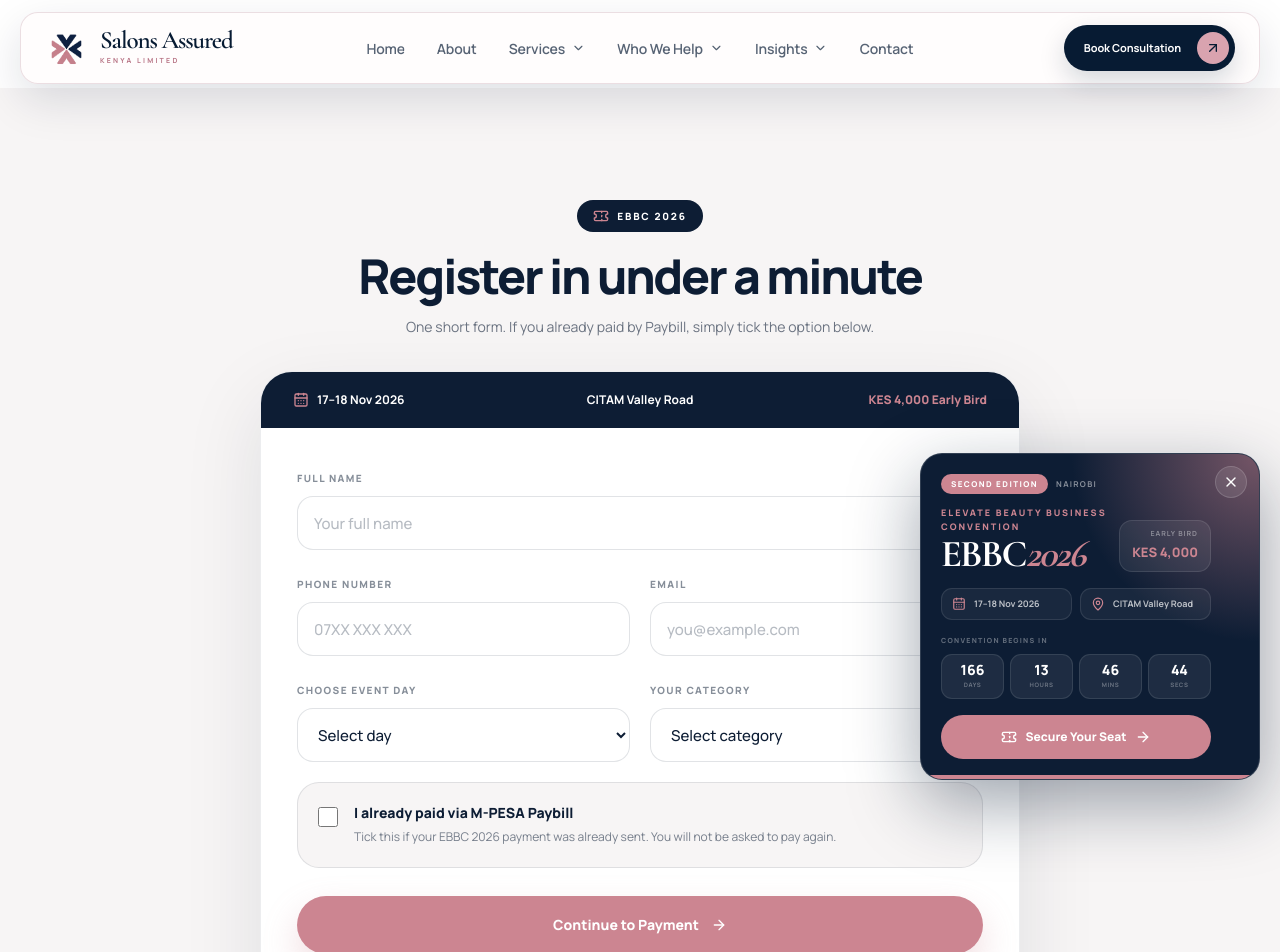
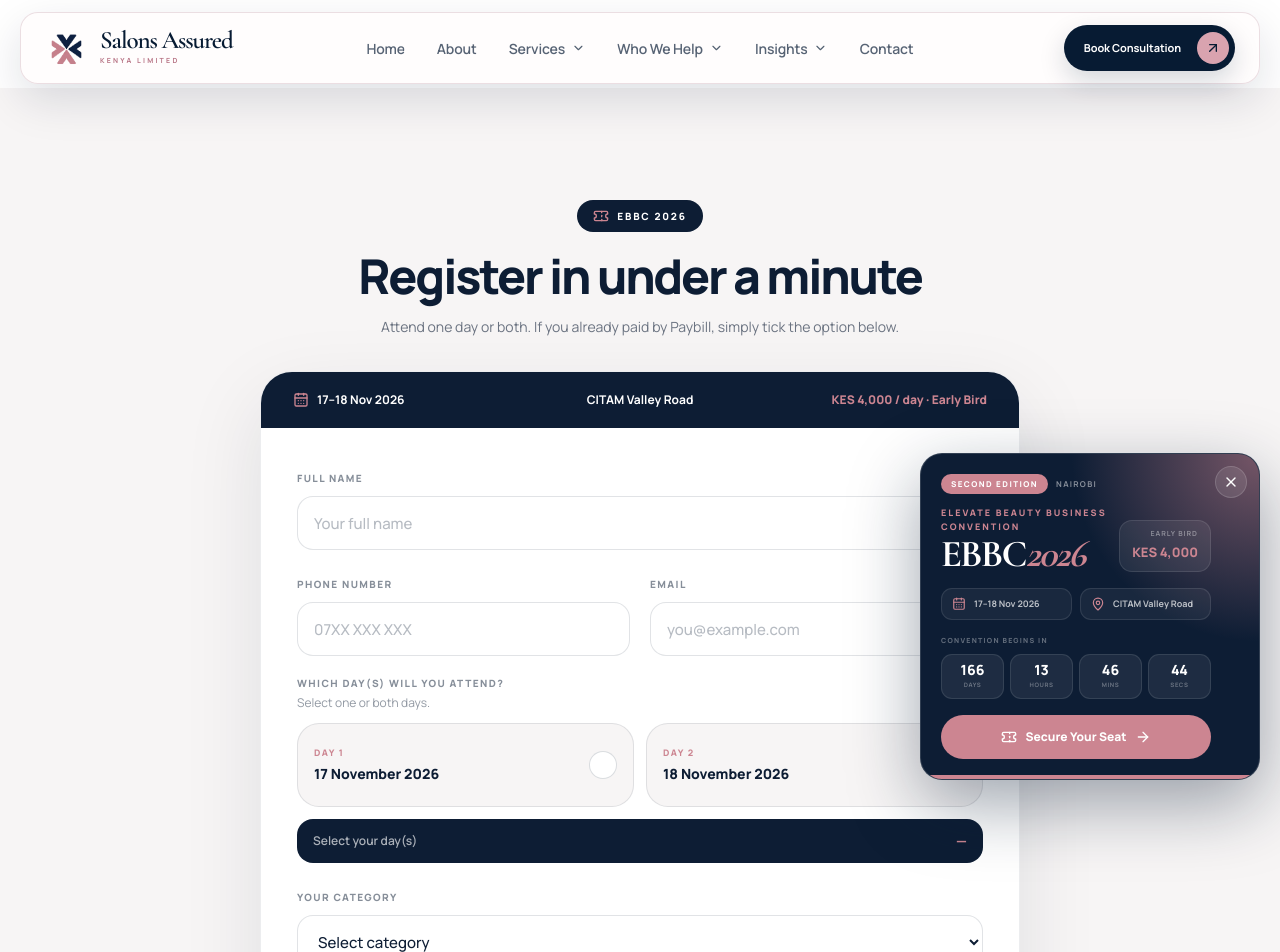
Before and after one commit to MarkMoses27/salons-assured-website, a Next.js app: page /register in a window 1280 px wide. Shown: the top 952 px of the page. Built offline with nearby package versions, Linux system fonts and the light colour scheme.

Commit message:
Allow EBBC registration for one or both event days

```diff
--- a/src/app/register/page.tsx
+++ b/src/app/register/page.tsx
@@ -5,6 +5,7 @@
 import {
   ArrowRight,
   CalendarDays,
+  Check,
   CheckCircle2,
   CreditCard,
   Loader2,
@@ -19,11 +20,13 @@
   isEBBCEarlyBirdActive,
 } from "@/lib/ebbc2026/config";
 
+type EventDate = "2026-11-17" | "2026-11-18";
+
 type FormState = {
   fullName: string;
   phone: string;
   email: string;
-  eventDate: "2026-11-17" | "2026-11-18" | "";
+  eventDates: EventDate[];
   category: string;
 };
 
@@ -52,6 +55,23 @@
 const FIELD_CLASS =
   "mt-2 h-[54px] w-full rounded-2xl border border-[#0D1D34]/12 bg-white px-4 text-[15px] font-medium text-[#0D1D34] outline-none transition placeholder:text-[#0D1D34]/30 focus:border-[#CC8591] focus:ring-4 focus:ring-[#CC8591]/15";
 
+const EVENT_DAY_OPTIONS: Array<{
+  value: EventDate;
+  day: string;
+  date: string;
+}> = [
+  {
+    value: "2026-11-17",
+    day: "Day 1",
+    date: "17 November 2026",
+  },
+  {
+    value: "2026-11-18",
+    day: "Day 2",
+    date: "18 November 2026",
+  },
+];
+
 function formatMoney(amount: number) {
   return new Intl.NumberFormat("en-KE").format(amount);
 }
@@ -61,7 +81,7 @@
     fullName: "",
     phone: "",
     email: "",
-    eventDate: "",
+    eventDates: [],
     category: "",
   });
   const [alreadyPaid, setAlreadyPaid] = useState(false);
@@ -77,9 +97,24 @@
 
   const ticketPrice = getEBBCTicketPriceKes();
   const earlyBird = isEBBCEarlyBirdActive();
+  const selectedDayCount = form.eventDates.length;
+  const estimatedTotal = ticketPrice * Math.max(selectedDayCount, 1);
 
   function updateField<K extends keyof FormState>(field: K, value: FormState[K]) {
     setForm((current) => ({ ...current, [field]: value }));
+  }
+
+  function toggleEventDate(eventDate: EventDate) {
+    setForm((current) => {
+      const selected = current.eventDates.includes(eventDate);
+
+      return {
+        ...current,
+        eventDates: selected
+          ? current.eventDates.filter((date) => date !== eventDate)
+          : [...current.eventDates, eventDate],
+      };
+    });
   }
 
   async function handleSubmit(event: FormEvent<HTMLFormElement>) {
@@ -90,16 +125,25 @@
       !form.fullName.trim() ||
       !form.phone.trim() ||
       !form.email.trim() ||
-      !form.eventDate ||
+      form.eventDates.length < 1 ||
       !form.category
     ) {
-      setError("Please complete all five fields.");
+      setError("Please complete your details and select at least one event day.");
       return;
     }
 
     setIsSubmitting(true);
 
     try {
+      const attendeeBase = {
+        fullName: form.fullName.trim(),
+        email: form.email.trim().toLowerCase(),
+        phone: form.phone.trim(),
+        category: form.category,
+        organisation: "",
+        country: "Kenya",
+      };
+
       const response = await fetch("/api/ebbc2026/orders", {
         method: "POST",
         headers: { "Content-Type": "application/json" },
@@ -110,17 +154,10 @@
           country: "Kenya",
           organisation: "",
           referralCode: "",
-          attendees: [
-            {
-              fullName: form.fullName.trim(),
-              email: form.email.trim().toLowerCase(),
-              phone: form.phone.trim(),
-              category: form.category,
-              organisation: "",
-              country: "Kenya",
-              eventDate: form.eventDate,
-            },
-          ],
+          attendees: form.eventDates.map((eventDate) => ({
+            ...attendeeBase,
+            eventDate,
+          })),
         }),
       });
 
@@ -136,7 +173,7 @@
         data.order?.totalAmountKes ??
           data.order?.total_amount_kes ??
           data.totalAmountKes ??
-          ticketPrice,
+          ticketPrice * form.eventDates.length,
       );
       const currency = (data.order?.currency || data.currency || "KES").toUpperCase();
 
@@ -237,7 +274,7 @@
               <div className="mt-5 flex items-start gap-3 rounded-[22px] border border-[#CC8591]/25 bg-[#CC8591]/8 p-5 text-sm leading-6 text-[#0D1D34]/70">
                 <ShieldCheck className="mt-0.5 h-5 w-5 shrink-0 text-[#CC8591]" />
                 <p>
-                  Keep your M-PESA confirmation message. Once your existing payment is verified, your EBBC ticket will be activated and sent to the email used during registration.
+                  Keep your M-PESA confirmation message. Once your existing payment is verified against the selected day ticket(s), your EBBC ticket(s) will be activated and sent to the email used during registration.
                 </p>
               </div>
 
@@ -354,7 +391,7 @@
             Register in under a minute
           </h1>
           <p className="mx-auto mt-4 max-w-xl text-sm leading-6 text-[#0D1D34]/60">
-            One short form. If you already paid by Paybill, simply tick the option below.
+            Attend one day or both. If you already paid by Paybill, simply tick the option below.
           </p>
         </div>
 
@@ -366,8 +403,8 @@
             </div>
             <div className="text-xs font-bold sm:text-center">CITAM Valley Road</div>
             <div className="text-xs font-black text-[#CC8591] sm:text-right">
-              KES {formatMoney(ticketPrice)}
-              {earlyBird ? " Early Bird" : ""}
+              KES {formatMoney(ticketPrice)} / day
+              {earlyBird ? " · Early Bird" : ""}
             </div>
           </div>
 
@@ -416,19 +453,72 @@
                 </label>
               </div>
 
-              <div className="grid gap-5 sm:grid-cols-2">
-                <label className="block">
-                  <span className="text-[10px] font-extrabold uppercase tracking-[0.14em] text-[#0D1D34]/50">Choose event day</span>
-                  <select
-                    value={form.eventDate}
-                    onChange={(event) => updateField("eventDate", event.target.value as FormState["eventDate"])}
-                    className={FIELD_CLASS}
+              <div>
+                <div className="flex items-end justify-between gap-4">
+                  <div>
+                    <p className="text-[10px] font-extrabold uppercase tracking-[0.14em] text-[#0D1D34]/50">
+                      Which day(s) will you attend?
+                    </p>
+                    <p className="mt-1 text-xs text-[#0D1D34]/45">Select one or both days.</p>
+                  </div>
+                  {selectedDayCount > 0 ? (
+                    <p className="text-right text-xs font-black text-[#CC8591]">
+                      {selectedDayCount} {selectedDayCount === 1 ? "day" : "days"}
+                    </p>
+                  ) : null}
+                </div>
+
+                <div className="mt-3 grid gap-3 sm:grid-cols-2">
+                  {EVENT_DAY_OPTIONS.map((option) => {
+                    const selected = form.eventDates.includes(option.value);
+
+                    return (
+                      <button
+                        key={option.value}
+                        type="button"
+                        onClick={() => toggleEventDate(option.value)}
+                        aria-pressed={selected}
+                        className={`flex min-h-[84px] items-center justify-between rounded-[22px] border p-4 text-left transition ${
+                          selected
+                            ? "border-[#CC8591] bg-[#CC8591]/10 shadow-[0_10px_28px_rgba(204,133,145,0.12)]"
+                            : "border-[#0D1D34]/10 bg-[#F7F5F5] hover:border-[#CC8591]/40"
+                        }`}
                       >
-                    <option value="">Select day</option>
-                    <option value="2026-11-17">17 November 2026</option>
-                    <option value="2026-11-18">18 November 2026</option>
-                  </select>
-                </label>
+                        <span>
+                          <span className="block text-[9px] font-extrabold uppercase tracking-[0.16em] text-[#CC8591]">
+                            {option.day}
+                          </span>
+                          <span className="mt-1 block text-sm font-black text-[#0D1D34]">
+                            {option.date}
+                          </span>
+                        </span>
+                        <span
+                          className={`grid h-7 w-7 shrink-0 place-items-center rounded-full border ${
+                            selected
+                              ? "border-[#CC8591] bg-[#CC8591] text-white"
+                              : "border-[#0D1D34]/15 bg-white text-transparent"
+                          }`}
+                        >
+                          <Check className="h-4 w-4" />
+                        </span>
+                      </button>
+                    );
+                  })}
+                </div>
+
+                <div className="mt-3 flex items-center justify-between gap-4 rounded-2xl bg-[#0D1D34] px-4 py-3 text-white">
+                  <span className="text-xs font-semibold text-white/65">
+                    {selectedDayCount === 2
+                      ? "Both days · 2 day tickets"
+                      : selectedDayCount === 1
+                        ? "1 day ticket"
+                        : "Select your day(s)"}
+                  </span>
+                  <span className="text-sm font-black text-[#CC8591]">
+                    {selectedDayCount > 0 ? `KES ${formatMoney(estimatedTotal)}` : "—"}
+                  </span>
+                </div>
+              </div>
 
               <label className="block">
                 <span className="text-[10px] font-extrabold uppercase tracking-[0.14em] text-[#0D1D34]/50">Your category</span>
@@ -443,7 +533,6 @@
                   ))}
                 </select>
               </label>
-              </div>
 
               <label
                 className={`flex cursor-pointer items-start gap-4 rounded-[22px] border p-5 transition ${
@@ -490,7 +579,7 @@
             <div className="mt-5 flex items-center justify-center gap-2 text-center text-[10px] font-bold text-[#0D1D34]/45">
               <ShieldCheck className="h-4 w-4 text-[#CC8591]" />
               {alreadyPaid
-                ? "Existing Paybill payment will be verified against your registration"
+                ? "Existing Paybill payment will be verified against your selected day ticket(s)"
                 : "Secure registration · ticket issued after payment verification"}
             </div>
 
```
Lines whose indentation alone changed are shown as unchanged.
